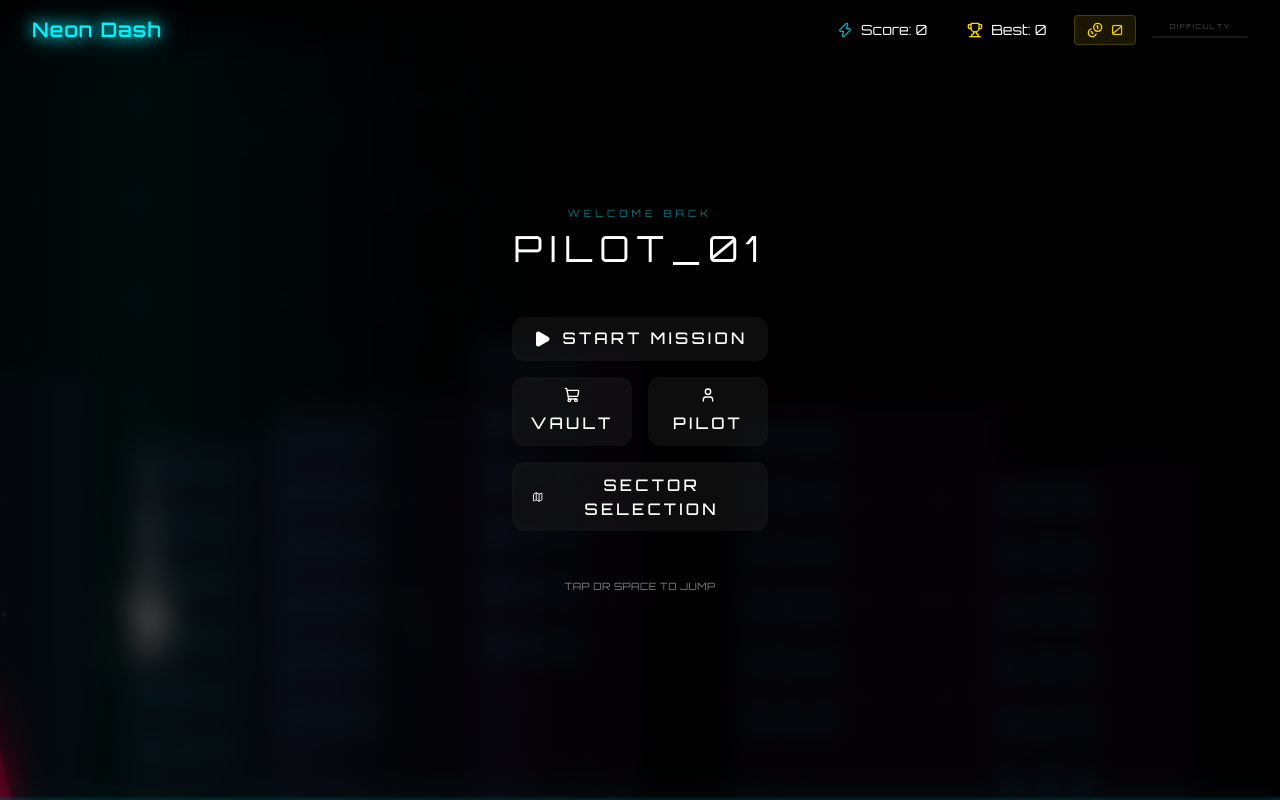
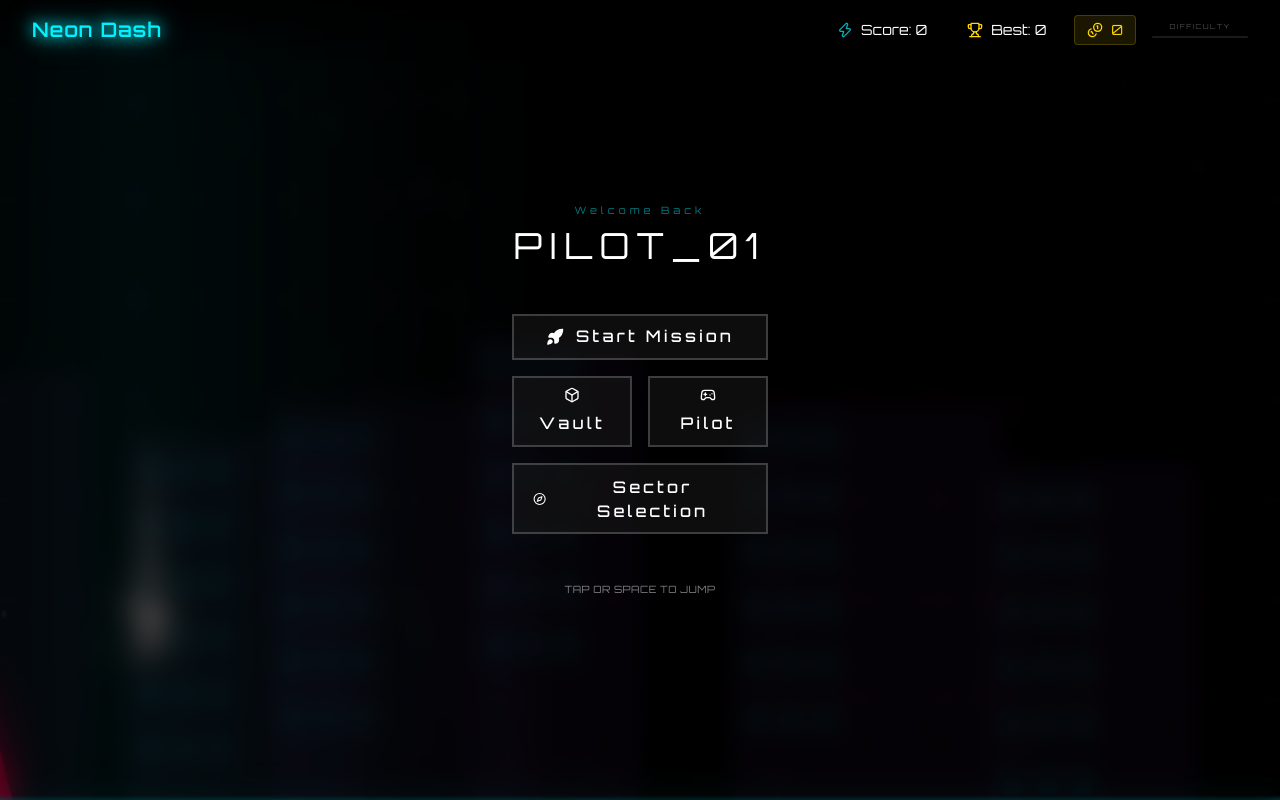
Before and after one commit to sebastianvasquezechavarria1234/neon-dash, a React (Vite) app: page / in a window 1280 px wide. Built offline with nearby package versions, Linux system fonts and the light colour scheme.

Commit message:
feat: update main menu icons and typography for gaming aesthetic

```diff
--- a/src/App.jsx
+++ b/src/App.jsx
@@ -1,6 +1,6 @@
 import React, { useState, useEffect, useRef } from 'react'
 import { motion, AnimatePresence } from 'framer-motion'
-import { Play, RotateCcw, Trophy, Zap, Pause, PlayCircle, ShoppingCart, Coins, ShieldCheck, Sparkles, Home, User, Save, Map as MapIcon, Globe } from 'lucide-react'
+import { Play, RotateCcw, Trophy, Zap, Pause, PlayCircle, ShoppingCart, Coins, ShieldCheck, Sparkles, Home, User, Save, Map as MapIcon, Globe, Gamepad2, Box, Compass, Rocket } from 'lucide-react'
 import RainbowCrystal from './RainbowCrystal'
 import './App.css'
 
@@ -928,21 +928,21 @@ function App() {
               className="absolute inset-0 flex flex-col items-center justify-center bg-black/60 backdrop-blur-md gap-8 z-40"
             >
               <div className="flex flex-col items-center gap-2 mb-4">
-                <span className="text-[10px] text-neon-cyan tracking-[0.4em] uppercase opacity-50">Welcome Back</span>
+                <span className="text-[10px] text-neon-cyan tracking-[0.4em] opacity-50">Welcome Back</span>
                 <h2 className="text-4xl font-light tracking-[0.2em] text-white">{playerName}</h2>
               </div>
 
               <div className="flex flex-col gap-4 w-64">
                 <button
-                  className="group relative px-10 py-4 text-sm font-medium tracking-[0.2em] text-white border-2 border-white transition-all hover:bg-white hover:text-black hover:scale-105 active:scale-95"
+                  className="group relative px-10 py-4 text-sm font-medium tracking-[0.2em] text-white border-2 border-white rounded-none transition-all hover:bg-white hover:text-black hover:scale-105 active:scale-95"
                   onClick={(e) => {
                     e.stopPropagation();
                     startGame();
                   }}
                 >
                   <div className="flex items-center justify-center gap-3">
-                    <Play size={18} fill="currentColor" />
-                    <span>START MISSION</span>
+                    <Rocket size={18} fill="currentColor" />
+                    <span>Start Mission</span>
                   </div>
                 </button>
 
@@ -952,11 +952,11 @@ function App() {
                       e.stopPropagation();
                       setShopOpen(true);
                     }}
-                    className="px-4 py-3 text-[10px] font-medium tracking-[0.2em] text-white border-2 border-white transition-all hover:bg-white/10"
+                    className="px-4 py-3 text-[10px] font-medium tracking-[0.2em] text-white border-2 border-white rounded-none transition-all hover:bg-white/10"
                   >
                     <div className="flex flex-col items-center gap-2">
-                      <ShoppingCart size={16} />
-                      <span>VAULT</span>
+                      <Box size={16} />
+                      <span>Vault</span>
                     </div>
                   </button>
                   <button
@@ -964,11 +964,11 @@ function App() {
                       e.stopPropagation();
                       setShowProfile(true);
                     }}
-                    className="px-4 py-3 text-[10px] font-medium tracking-[0.2em] text-white border-2 border-white transition-all hover:bg-white/10"
+                    className="px-4 py-3 text-[10px] font-medium tracking-[0.2em] text-white border-2 border-white rounded-none transition-all hover:bg-white/10"
                   >
                     <div className="flex flex-col items-center gap-2">
-                      <User size={16} />
-                      <span>PILOT</span>
+                      <Gamepad2 size={16} />
+                      <span>Pilot</span>
                     </div>
                   </button>
                 </div>
@@ -978,11 +978,11 @@ function App() {
                     e.stopPropagation();
                     setShowMaps(true);
                   }}
-                  className="w-full py-3 text-[10px] font-medium tracking-[0.2em] text-white border-2 border-white transition-all hover:bg-white/10"
+                  className="w-full py-3 text-[10px] font-medium tracking-[0.2em] text-white border-2 border-white rounded-none transition-all hover:bg-white/10"
                 >
                   <div className="flex items-center justify-center gap-3">
-                    <MapIcon size={14} />
-                    <span>SECTOR SELECTION</span>
+                    <Compass size={14} />
+                    <span>Sector Selection</span>
                   </div>
                 </button>
               </div>
--- a/src/index.css
+++ b/src/index.css
@@ -14,33 +14,10 @@ html, body, #root {
   width: 100vw;
   height: 100vh;
   overflow: hidden;
-}
-
-body {
-  background-color: #000;
-}
-
-.google-sans-flex-main {
-  font-family: "Google Sans Flex", sans-serif;
-  font-optical-sizing: auto;
-  font-weight: 500;
-  font-style: normal;
-  font-variation-settings:
-    "slnt" 0,
-    "wdth" 100,
-    "GRAD" 0,
-    "ROND" 0;
-}
-
-
-body {
-  margin: 0;
+  background: radial-gradient(circle at center, #1a1a2e 0%, #0a0a0c 100%);
   display: flex;
   place-items: center;
-  width: 100vw;
-  height: 100vh;
-  background: radial-gradient(circle at center, #1a1a2e 0%, #0a0a0c 100%);
-  overflow: hidden;
+  justify-content: center;
 }
 
 #root {
@@ -68,8 +45,8 @@ body {
 }
 
 button {
-  border-radius: 12px;
-  border: 1px solid transparent;
+  border-radius: 0;
+  border: 2px solid rgba(255, 255, 255, 0.2);
   padding: 0.6em 1.2em;
   font-size: 1em;
   font-weight: 500;
```
